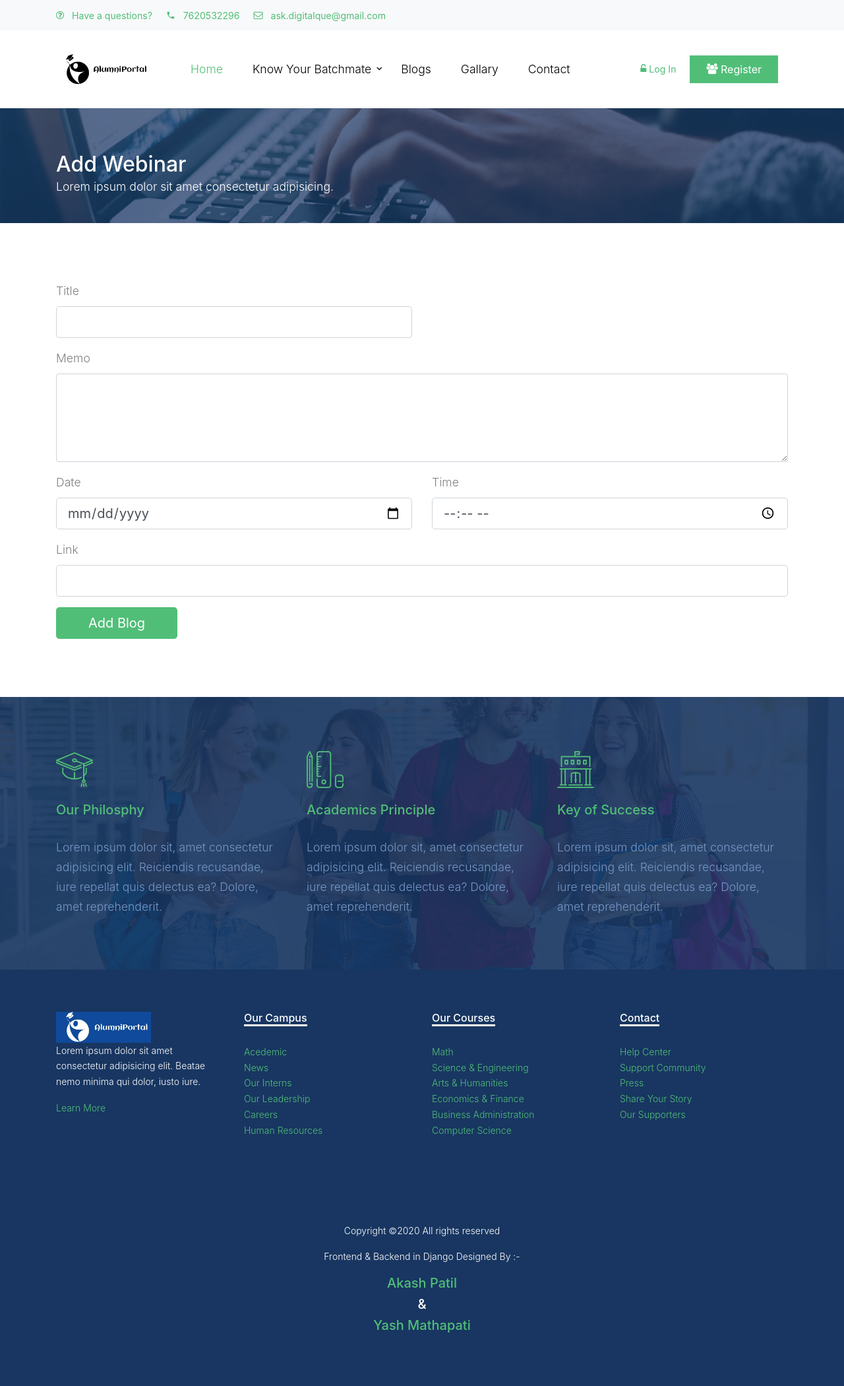
After one commit to yashm1712/AAP, a Django app: page /connect/add_webinar/ in a window 1280 px wide. The commit adds this page. Shown: the whole page at 66% size. Run offline with Django 3.2, Linux system fonts and the light colour scheme; some libraries are stand-ins or nearby versions; some web fonts are replaced.

Commit message:
Webinar added. Ps - Front end completed minor changes required...

```diff
--- a/connect/admin.py
+++ b/connect/admin.py
@@ -19,3 +19,5 @@ class WebinarModel(ModelAdmin):
 
 
 admin.site.register(Webinar, WebinarModel)
+
+admin.site.register(Achievement)
--- /dev/null
+++ b/connect/templates/connect/add_webinar.html
@@ -0,0 +1,102 @@
+{% extends 'home/base.html' %}
+{% block content %}
+{% load static %}
+
+<div class="site-section ftco-subscribe-1 site-blocks-cover pb-4 " style="background-image: url({% static 'new/images/bg_1.jpg' %})">
+    <div class="container">
+        <div class="row align-items-end">
+            <div class="col-lg-7">
+              <h2 class="mb-0">Add Webinar </h2>
+              <p>Lorem ipsum dolor sit amet consectetur adipisicing.</p>
+            </div>
+        </div>
+    </div>
+</div>
+
+{% for message in messages %}
+<div class="alert alert-{{ message.tags }} alert-dismissible fade show mx-5" role="alert">
+  <strong>Message : </strong> {{ message }}
+  <button type="button" class="close" data-dismiss="alert" aria-label="Close">
+    <span aria-hidden="true">&times;</span>
+  </button>
+</div>
+{% endfor %}
+
+    <div class="site-section">
+
+        <div class="container">
+
+          <form action="{% url 'add_webinar' %}" method="post" enctype="multipart/form-data">
+              {% csrf_token %}
+
+            <div class="row">
+                <div class="col-md-6 form-group">
+                    <label for="title">Title</label>
+                    <input type="text" id="title" name="title" class="form-control form-control-lg">
+                </div>
+
+            </div>
+
+            <div class="row">
+                <div class="col-md-12 form-group">
+                    <label for="memo"> Memo </label>
+                    <textarea class="form-control" id="memo" name="memo" cols="10" rows="5" class="form-control"></textarea class="form-control">
+                </div>
+            </div>
+
+            <div class="row">
+                <div class="col-md-6 form-group">
+                    <label for="date"> Date </label>
+                    <input type="date" id="date" name="date" class="form-control form-control-lg">
+                </div>
+
+                <div class="col-md-6 form-group">
+                    <label for="date"> Time </label>
+                    <input type="time" id="time" name="time"  class="form-control form-control-lg">
+                </div>
+            </div>
+
+              <div class="row">
+                <div class="col-md-12 form-group">
+                    <label for="link"> Link </label>
+                    <input type="text" id="link" name="link" class="form-control form-control-lg">
+                </div>
+
+              </div>
+
+            <div class="row">
+                <div class="col-12">
+                    <input type="submit" value="Add Blog" class="btn btn-primary btn-lg px-5">
+                </div>
+            </div>
+
+          </form>
+        </div>
+
+    </div>
+
+    <div class="section-bg style-1" style="background-image: url({% static 'new/images/hero_1.jpg' %});">
+        <div class="container">
+          <div class="row">
+            <div class="col-lg-4 col-md-6 mb-5 mb-lg-0">
+              <span class="icon flaticon-mortarboard"></span>
+              <h3>Our Philosphy</h3>
+              <p>Lorem ipsum dolor sit, amet consectetur adipisicing elit. Reiciendis recusandae, iure repellat quis delectus ea? Dolore, amet reprehenderit.</p>
+            </div>
+            <div class="col-lg-4 col-md-6 mb-5 mb-lg-0">
+              <span class="icon flaticon-school-material"></span>
+              <h3>Academics Principle</h3>
+              <p>Lorem ipsum dolor sit, amet consectetur adipisicing elit. Reiciendis recusandae, iure repellat quis delectus ea?
+                Dolore, amet reprehenderit.</p>
+            </div>
+            <div class="col-lg-4 col-md-6 mb-5 mb-lg-0">
+              <span class="icon flaticon-library"></span>
+              <h3>Key of Success</h3>
+              <p>Lorem ipsum dolor sit, amet consectetur adipisicing elit. Reiciendis recusandae, iure repellat quis delectus ea?
+                Dolore, amet reprehenderit.</p>
+            </div>
+          </div>
+        </div>
+      </div>
+
+{% endblock %}
--- a/connect/urls.py
+++ b/connect/urls.py
@@ -6,7 +6,10 @@ urlpatterns = [
     path('reunion/', views.reunion, name='reunion'),
     path('add_reunion/', views.add_reunion, name='add_reunion'),
     path('participants/', views.participants_list, name='participants'),
+    path('participant_list/<int:id>', views.p_list, name='participant_list'),
     path('mentor/', views.mentor, name='mentor'),
     path('webinar/', views.webinar, name='webinar'),
+    path('add_webinar/', views.add_webinar, name='add_webinar'),
+    path('add_achievement/', views.add_achievement, name='add_achievement'),
 
 ]
--- a/connect/views.py
+++ b/connect/views.py
@@ -61,13 +61,50 @@ def participants_list(request):
 
 
 @login_required(login_url='/login')
+def webinar(request):
+    user = request.user
+    webinars = Webinar.objects.order_by('Date')[::-1]
+    context = {'user': user, 'webinars': webinars}
+    return render(request, 'connect/webinar.html', context)
+
+
+@login_required(login_url='/login')
 def mentor(request):
     return render(request, 'connect/mentor.html')
 
 
-@login_required(login_url='/login')
-def webinar(request):
-    user = request.user
-    webinars = Webinar.objects.all()
-    context = { 'user': user, 'webinars': webinars }
-    return render(request, 'connect/webinar.html',context)
+def add_webinar(request):
+    if request.method == 'POST':
+        title = request.POST['title']
+        memo = request.POST['memo']
+        link = request.POST['link']
+        date = request.POST['date']
+        time = request.POST['time']
+        user_ = request.user
+
+        if len(title) < 5 or len(memo) < 20:
+            messages.error(request, "Please fill the form correctly !!!")
+
+        else:
+            form = Webinar(user=user_, Title=title, Memo=memo, Link=link, Date=date, Time=time)
+            form.save()
+            messages.success(request, "Congrats !!! Your webinar has been created successfully.")
+
+    return render(request, 'connect/add_webinar.html')
+
+
+def add_achievement(request):
+    if request.POST:
+        user = request.user
+        detail = request.POST['detail']
+        form = Achievement(user=user,Memo=detail)
+        form.save()
+        return redirect('/')
+    return render(request, '/home/home.html')
+
+
+def p_list(request, id):
+    organizer = Reunion.objects.get(Sr_No=id)
+    all = organizer.Participants.all()
+    print(all)
+    return render(request, 'connect/reunion.html', {'all': all})
--- a/home/templates/home/students_list.html
+++ b/home/templates/home/students_list.html
@@ -15,7 +15,7 @@
                 <div class="card" >
                       <div class="card-body md-3 pd-3 ">
                           <strong><p class="card-text">{{ i.user.first_name}} {{ i.user.last_name}}</p></strong>
-                        <img  src="{% static 'home/student.png' %}" class="figure-img img-fluid rounded mx-4" width="150" height="150" style="float:left;" alt="A generic square placeholder image with rounded corners in a figure.">
+                        <img  src="{{ i.Profile_Photo.url }}" class="figure-img img-fluid rounded mx-4" width="150" height="150" style="float:left;" alt="#">
                           <p> {{ i.Bio }}</p>
                           <br clear="all">
 
--- a/home/templates/home/view_profile.html
+++ b/home/templates/home/view_profile.html
@@ -120,7 +120,7 @@
                     <div class="col-md-4">
                         <div class="profile-img">
 
-                            <img src="{{ member.Profile_Photo }}" alt=""/>
+                            <img src="{{ member.Profile_Photo.url }}" alt=""/>
 
                         </div>
                     </div>
--- a/home/views.py
+++ b/home/views.py
@@ -8,10 +8,13 @@ import datetime
 from .decorators import unauthenticated_user
 from .forms import CreateUserForm, EditProfileForm, RoleAddFrom
 from .models import *
+from connect.models import Achievement
 
 
 def home(request):
-    return render(request, 'home/home.html')
+    achievements = Achievement.objects.filter(visible='Show')
+    context = {'achievements': achievements}
+    return render(request, 'home/home.html', context)
 
 
 @unauthenticated_user
```
Also changed, not shown: connect/models.py (+15 -2 lines), connect/templates/connect/reunion.html (+6 -4 lines), connect/templates/connect/webinar.html (+11 -17 lines), home/templates/home/alumni_list.html (+11 -1 lines), home/templates/home/home.html (+38 -73 lines), Alumni_Portal/settings.py (line endings or trailing spaces), connect/migrations/0010_auto_20200927_1404.py (added), connect/migrations/0011_auto_20200927_1505.py (added), media/Static/home/DigitalQue.PNG (added), media/Static/home/DigitalQue_h2w6gzy.PNG (added), media/Static/home/IMG_20200228_201807.jpg (added), media/Static/home/IMG_20200228_201807_QQaWoa9.jpg (added), media/Static/home/logo_2.jpg (added).
